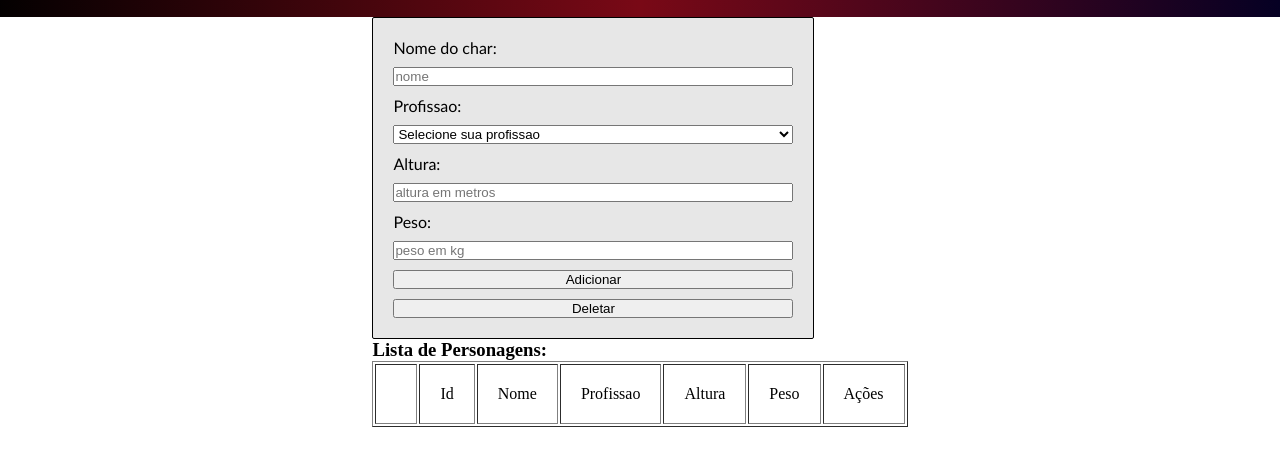
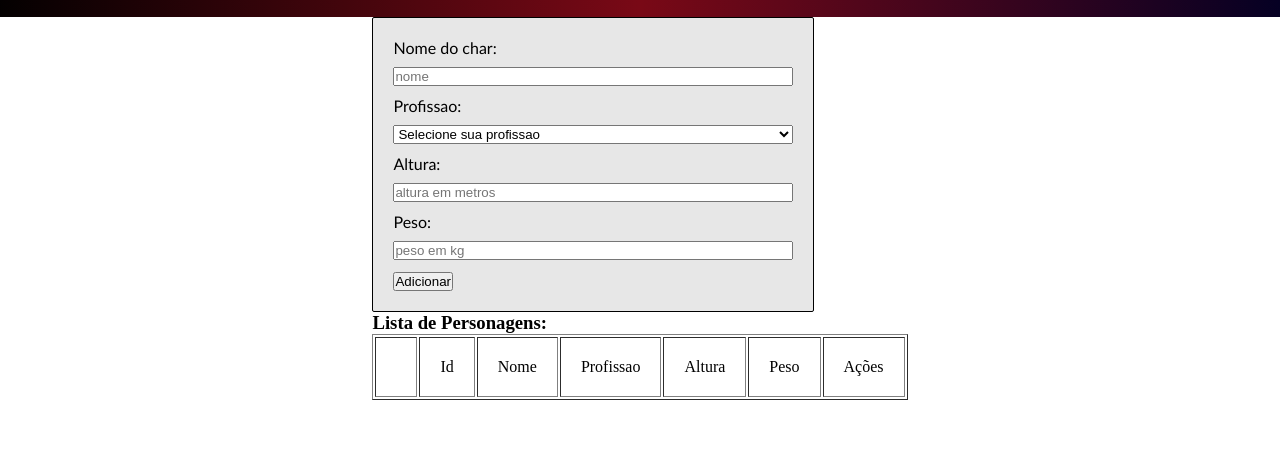
Before and after one commit to DanielTFontana/exercicio-Senac, a plain HTML site: page formulario_2_personagemGame/index.html in a window 1280 px wide. Shown: the part 223-688 px from the top of the page. Drawn offline with Linux system fonts and the light colour scheme.

Commit message:
Update index.html

```diff
--- a/formulario_2_personagemGame/index.html
+++ b/formulario_2_personagemGame/index.html
@@ -41,8 +41,9 @@
                 <label for="peso">Peso:</label>
                 <input type="number" placeholder="peso em kg" name="peso" id="peso">
 
-                <input type="button" onclick="char.add()" value="Adicionar">
-                <input type="button" value="Deletar" onclick="char.excluir()">
+                <div id="buttonCase">
+                    <input type="button" id="botaoSave" onclick="char.add()" value="Adicionar">
+                </div>
             </div>
 
             <div id="content">
```
